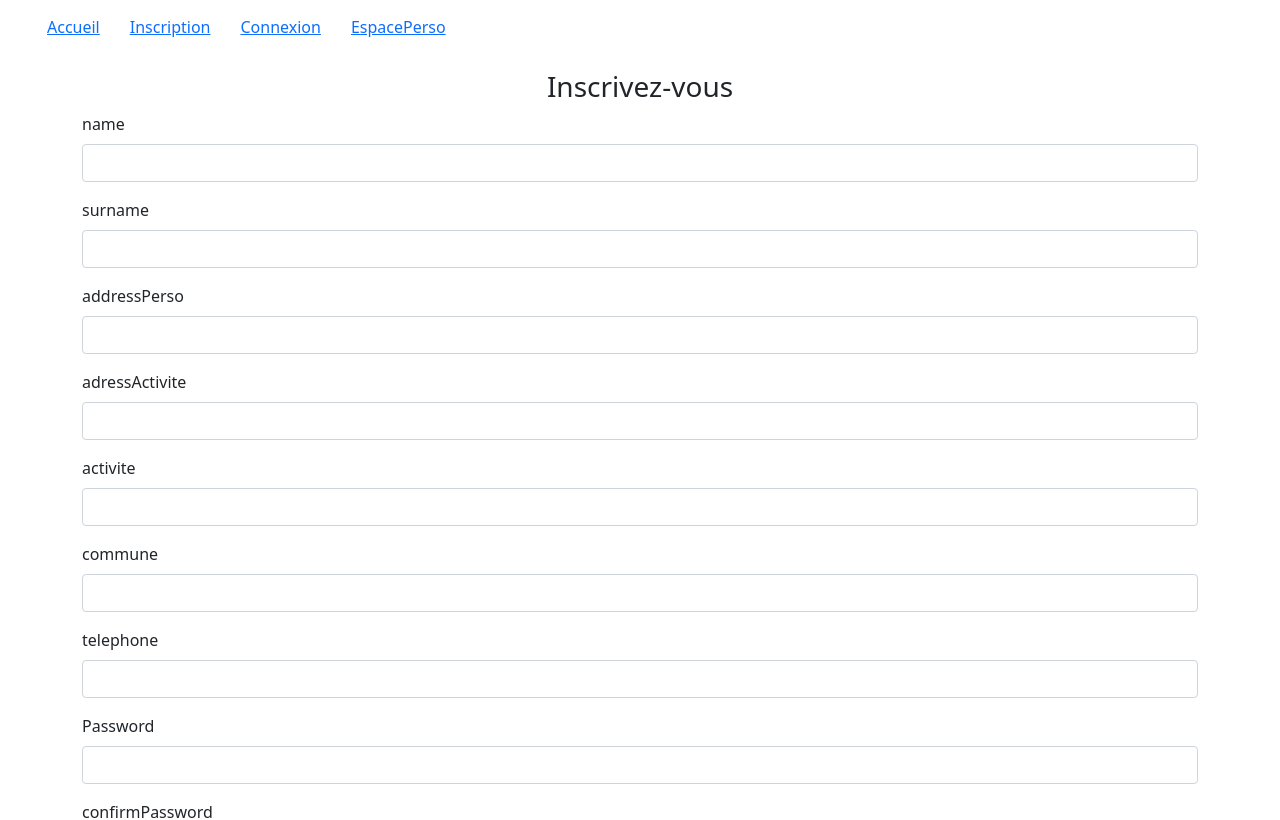
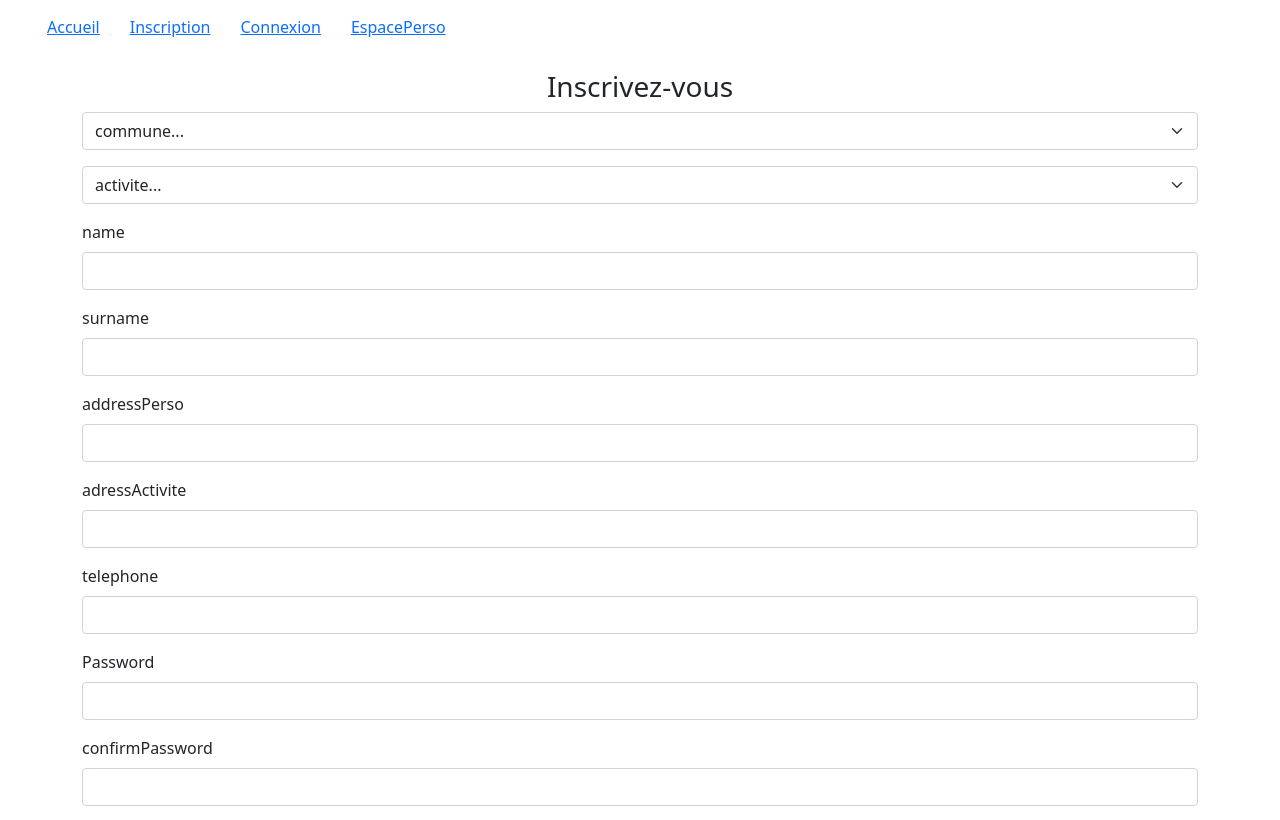
Before and after one commit to Abdou-sow/TaxCommune, a React (Create React App) app: page /Inscription in a window 1280 px wide. Shown: the top 820 px of the page. Built offline with nearby package versions, Linux system fonts and the light colour scheme.

Commit message:
input commune en compponent display options

```diff
--- a/src/views/Inscription.jsx
+++ b/src/views/Inscription.jsx
@@ -40,13 +40,31 @@ function Signup() {
             <h3 className="text-center">Inscrivez-vous</h3>
             {/* on ajoute  onSubmit={validUser} dans form */}
             <form >
+                <div class="input-group mb-3">
+                    <select className="form-select" id="inputGroupSelect02">
+                    {/* to do : diplay les activites enrigistrer dans la collection commune dans base de donnees */}
+                        <option selected>commune...</option>
+                        <option value="1">One</option>
+                        <option value="2">Two</option>
+                        <option value="3">Three</option>
+                    </select>
+                </div>
+                <div class="input-group mb-3">
+                    <select className="form-select" id="inputGroupSelect02">
+                        {/* to do : diplay les activites enrigistrer dans la collection activite dans base de donnees */}
+                        <option selected>activite...</option>
+                        <option value="1">One</option>
+                        <option value="2">Two</option>
+                        <option value="3">Three</option>
+                    </select>
+                </div>
                 <div className="mb-3">
-                    <label for="exampleInputEmail1" className="form-label">name</label>
+                    <label className="form-label">name</label>
                     <input type="text" className="form-control" autoComplete="name" onChange={(e) => setName(e.target.value)}></input>
                 </div>
                 <div className="mb-3">
                     <label for="exampleInputEmail1" className="form-label">surname</label>
-                    <input type="text" className="form-control"  onChange={(e) => setSurname(e.target.value)}></input>
+                    <input type="text" className="form-control" onChange={(e) => setSurname(e.target.value)}></input>
                 </div>
                 <div className="mb-3">
                     <label for="exampleInputEmail1" className="form-label">addressPerso</label>
@@ -54,19 +72,11 @@ function Signup() {
                 </div>
                 <div className="mb-3">
                     <label for="exampleInputEmail1" className="form-label">adressActivite</label>
-                    <input type="text" className="form-control"  onChange={(e) => setAddressactivite(e.target.value)}></input>
-                </div>
-                <div className="mb-3">
-                    <label for="exampleInputEmail1" className="form-label">activite</label>
-                    <input type="text" className="form-control"  onChange={(e) => setActivite(e.target.value)}></input>
-                </div>
-                <div className="mb-3">
-                    <label for="exampleInputEmail1" className="form-label">commune</label>
-                    <input type="text" className="form-control"  onChange={(e) => setCommune(e.target.value)}></input>
+                    <input type="text" className="form-control" onChange={(e) => setAddressactivite(e.target.value)}></input>
                 </div>
                 <div className="mb-3">
                     <label for="exampleInputEmail1" className="form-label">telephone</label>
-                    <input type="text" className="form-control"  onChange={(e) => setTelephone(e.target.value)}></input>
+                    <input type="text" className="form-control" onChange={(e) => setTelephone(e.target.value)}></input>
                 </div>
                 <div className="mb-3">
                     <label for="exampleFormControlInput1" className="form-label">Password </label>
```
Also changed, not shown: src/components/InputGroup.jsx (added, +32 -0 lines).
